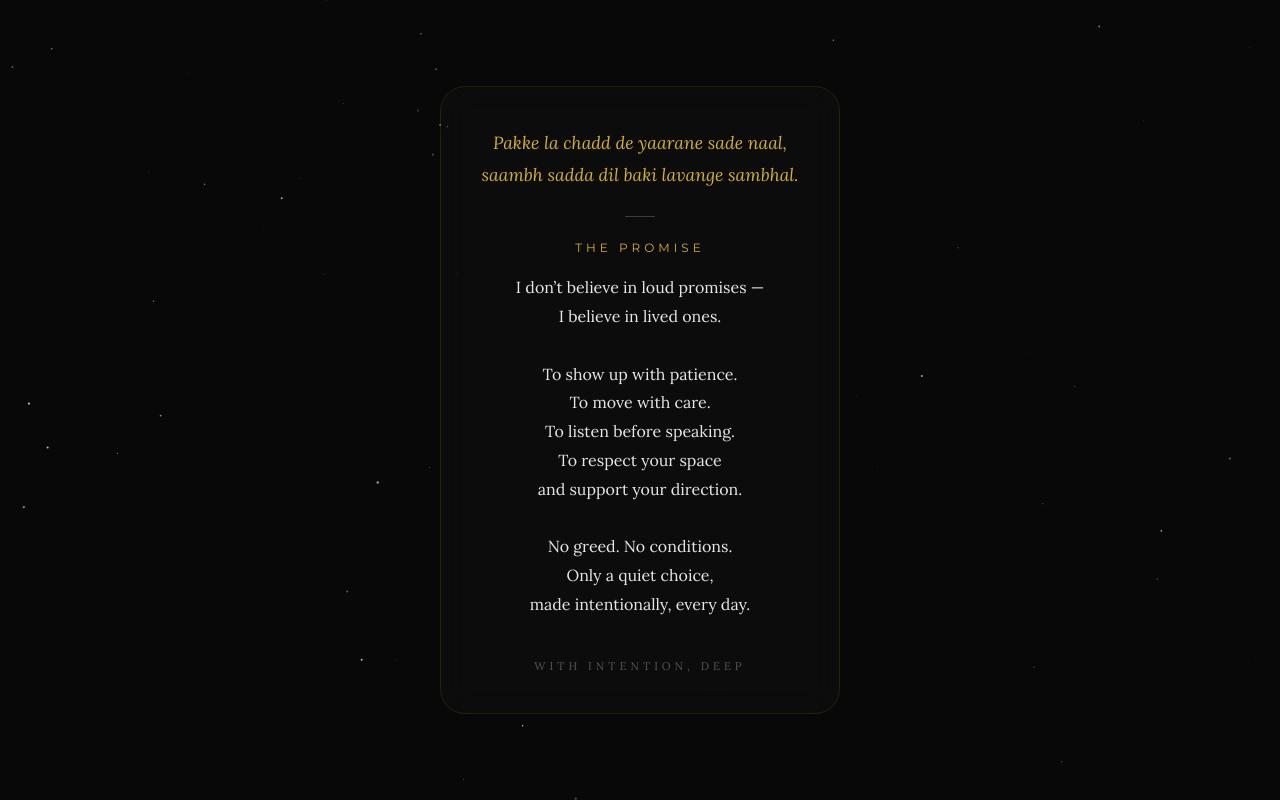
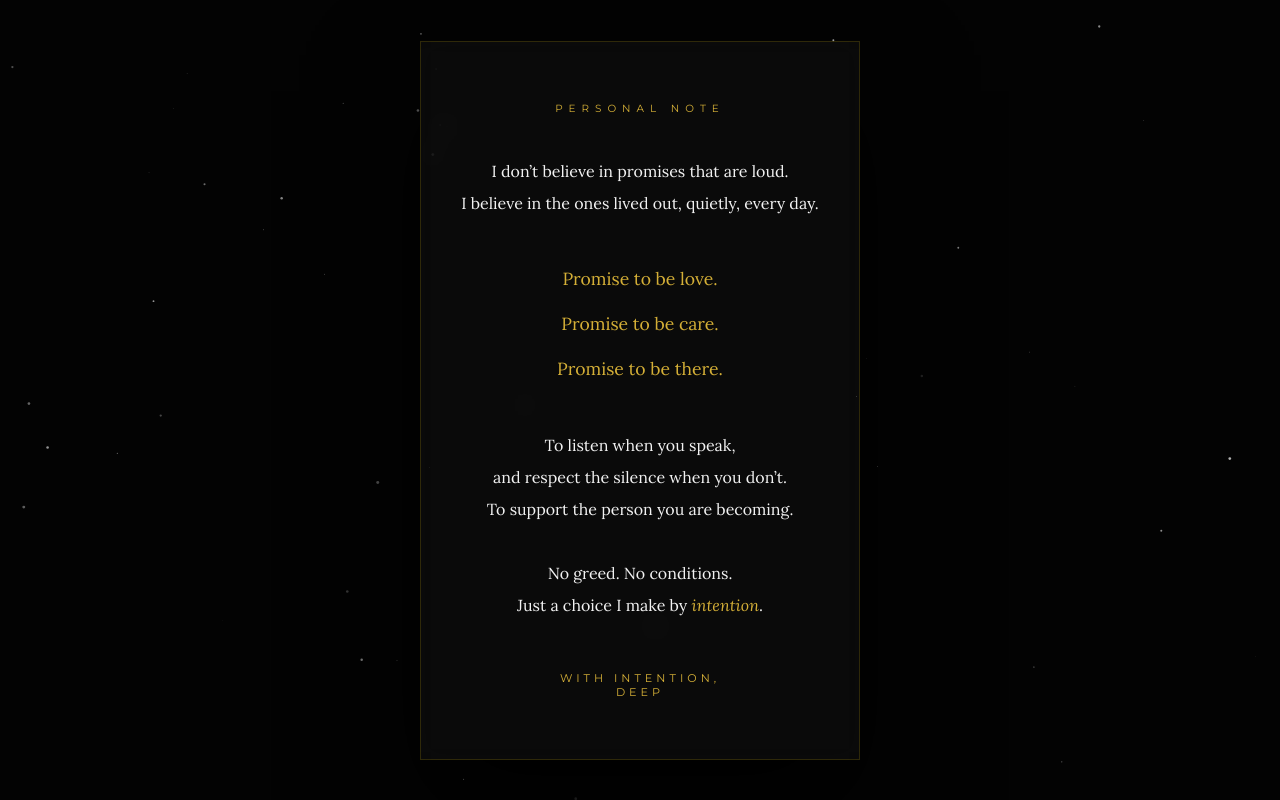
Before and after one commit to Kxmdeep7/I-chose, a plain HTML site: page index.html in a window 1280 px wide. Drawn offline with Linux system fonts and the light colour scheme.

Commit message:
Update index.html

```diff
--- a/index.html
+++ b/index.html
@@ -10,7 +10,7 @@
         * { margin: 0; padding: 0; box-sizing: border-box; }
 
         body {
-            background-color: #080808;
+            background-color: #030303;
             color: #f0f0f0;
             font-family: 'Lora', serif;
             display: flex;
@@ -27,90 +27,82 @@
             z-index: 1;
         }
 
-        .card {
+        .letterhead {
             position: relative;
             z-index: 2;
             width: 90%;
-            max-width: 400px;
+            max-width: 440px;
+            background: rgba(255, 255, 255, 0.03);
+            backdrop-filter: blur(12px);
+            border: 0.5px solid rgba(255, 215, 0, 0.15);
+            padding: 60px 35px;
+            box-shadow: 0 50px 100px rgba(0,0,0,0.9);
             text-align: center;
-            padding: 40px 25px;
-            background: rgba(255, 255, 255, 0.02);
-            backdrop-filter: blur(15px);
-            border: 1px solid rgba(255, 215, 0, 0.1);
-            border-radius: 25px;
-            animation: fadeIn 2.5s ease-in;
+            animation: fadeIn 3s ease-in;
         }
 
-        .lyrics {
-            font-size: 1.1rem;
-            line-height: 1.8;
+        .header-mark {
+            font-family: 'Montserrat', sans-serif;
+            font-size: 0.65rem;
+            letter-spacing: 6px;
             color: #d4af37;
-            margin-bottom: 25px;
-            font-style: italic;
+            text-transform: uppercase;
+            margin-bottom: 40px;
+            display: block;
         }
 
-        .divider {
-            width: 30px;
-            height: 1px;
-            background: rgba(255,255,255,0.2);
-            margin: 20px auto;
+        .content {
+            font-size: 1rem;
+            line-height: 2;
+            color: rgba(255,255,255,0.95);
         }
 
-        .promise-text {
-            font-size: 1rem;
-            line-height: 1.8;
-            color: rgba(255,255,255,0.9);
-            text-align: center;
+        .vow {
+            color: #d4af37;
+            display: block;
+            margin: 10px 0;
+            font-size: 1.1rem;
         }
 
-        .promise-title {
+        footer {
+            margin-top: 50px;
             font-family: 'Montserrat', sans-serif;
-            font-size: 0.75rem;
+            font-size: 0.7rem;
             letter-spacing: 4px;
             color: #d4af37;
             text-transform: uppercase;
-            margin-bottom: 15px;
-            display: block;
         }
 
-        footer {
-            margin-top: 40px;
-            font-size: 0.7rem;
-            letter-spacing: 4px;
-            color: rgba(255, 255, 255, 0.3);
-            text-transform: uppercase;
-        }
-
-        @keyframes fadeIn { from { opacity: 0; transform: translateY(10px); } to { opacity: 1; transform: translateY(0); } }
+        @keyframes fadeIn { from { opacity: 0; transform: scale(0.99); } to { opacity: 1; transform: scale(1); } }
     </style>
 </head>
 <body>
 
     <canvas id="starfield"></canvas>
 
-    <div class="card">
-        <div class="lyrics">
-            Pakke la chadd de yaarane sade naal,<br>
-            saambh sadda dil baki lavange sambhal.
+    <div class="letterhead">
+        <span class="header-mark">Personal Note</span>
+
+        <div class="content">
+            I don’t believe in promises that are loud.<br>
+            I believe in the ones lived out, quietly, every day.<br><br>
+
+            <span class="vow">Promise to be love.</span>
+            <span class="vow">Promise to be care.</span>
+            <span class="vow">Promise to be there.</span><br>
+
+            To listen when you speak,<br>
+            and respect the silence when you don’t.<br>
+            To support the person you are becoming.<br><br>
+
+            No greed. No conditions.<br>
+            Just a choice I make by <span style="font-style: italic; color: #d4af37;">intention</span>.
         </div>
 
-        <div class="divider"></div>
-
-        <div class="promise-text">
-            <span class="promise-title">The Promise</span>
-            I don’t believe in loud promises —<br>
-            I believe in lived ones.<br><br>
-            To show up with patience.<br>
-            To move with care.<br>
-            To listen before speaking.<br>
-            To respect your space<br>
-            and support your direction.<br><br>
-            No greed. No conditions.<br>
-            Only a quiet choice,<br>
-            made intentionally, every day.
-        </div>
-
-        <footer>With Intention, Deep</footer>
+        <footer>
+            With Intention,<br>
+            Deep
+        </footer>
     </div>
 
     <script>
@@ -122,13 +114,13 @@
             canvas.width = window.innerWidth;
             canvas.height = window.innerHeight;
             stars = [];
-            for(let i=0; i<80; i++) {
+            for(let i=0; i<70; i++) {
                 stars.push({
                     x: Math.random() * canvas.width,
                     y: Math.random() * canvas.height,
-                    size: Math.random() * 1.2,
-                    opacity: Math.random() * 0.5 + 0.2,
-                    blink: Math.random() * 0.015
+                    size: Math.random() * 1.5,
+                    opacity: Math.random() * 0.5 + 0.1,
+                    blink: Math.random() * 0.01 + 0.005
                 });
             }
         }
@@ -141,7 +133,7 @@
                 ctx.arc(star.x, star.y, star.size, 0, Math.PI*2);
                 ctx.fill();
                 star.opacity += star.blink;
-                if(star.opacity > 0.8 || star.opacity < 0.2) star.blink *= -1;
+                if(star.opacity > 0.7 || star.opacity < 0.1) star.blink *= -1;
             });
             requestAnimationFrame(drawStars);
         }
```
